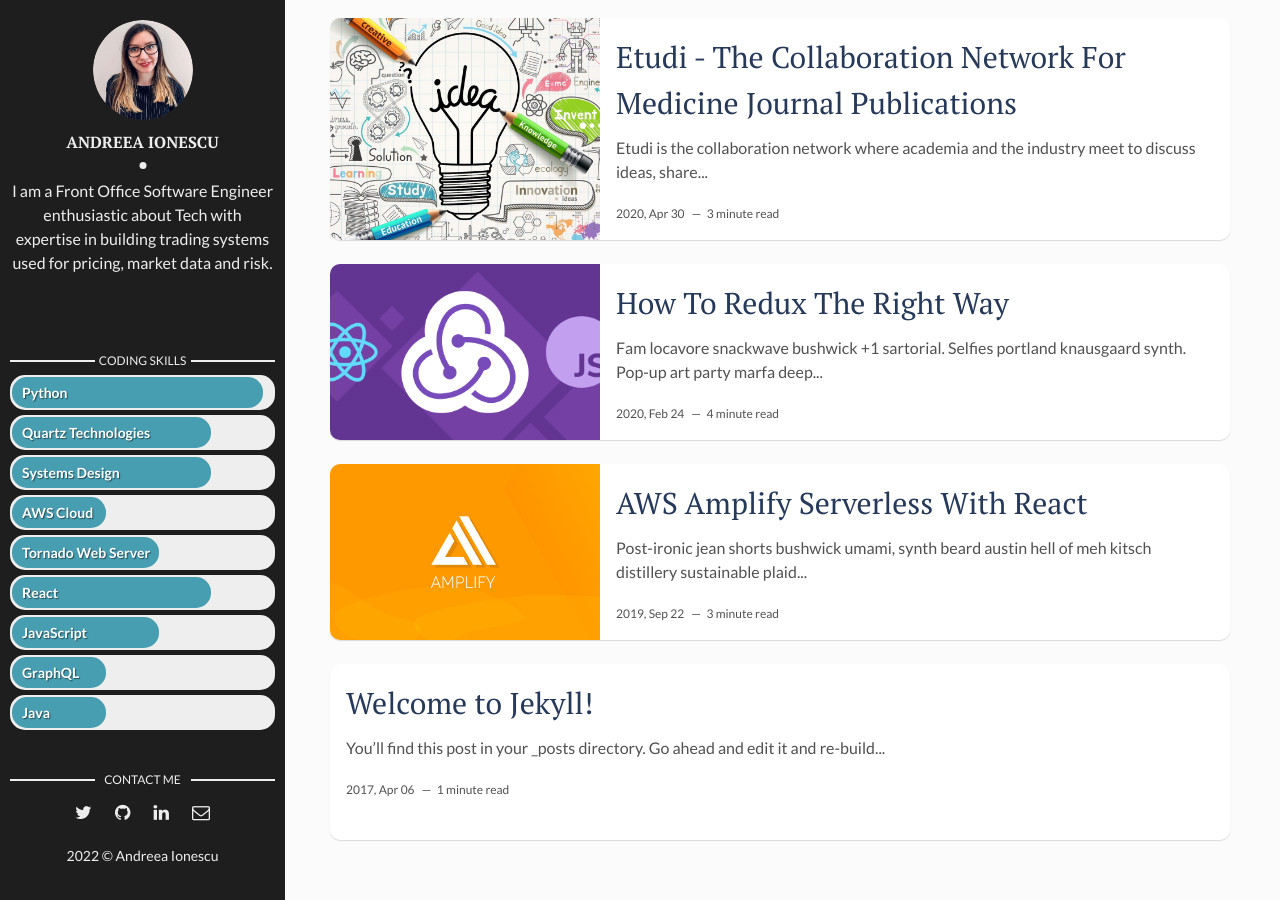
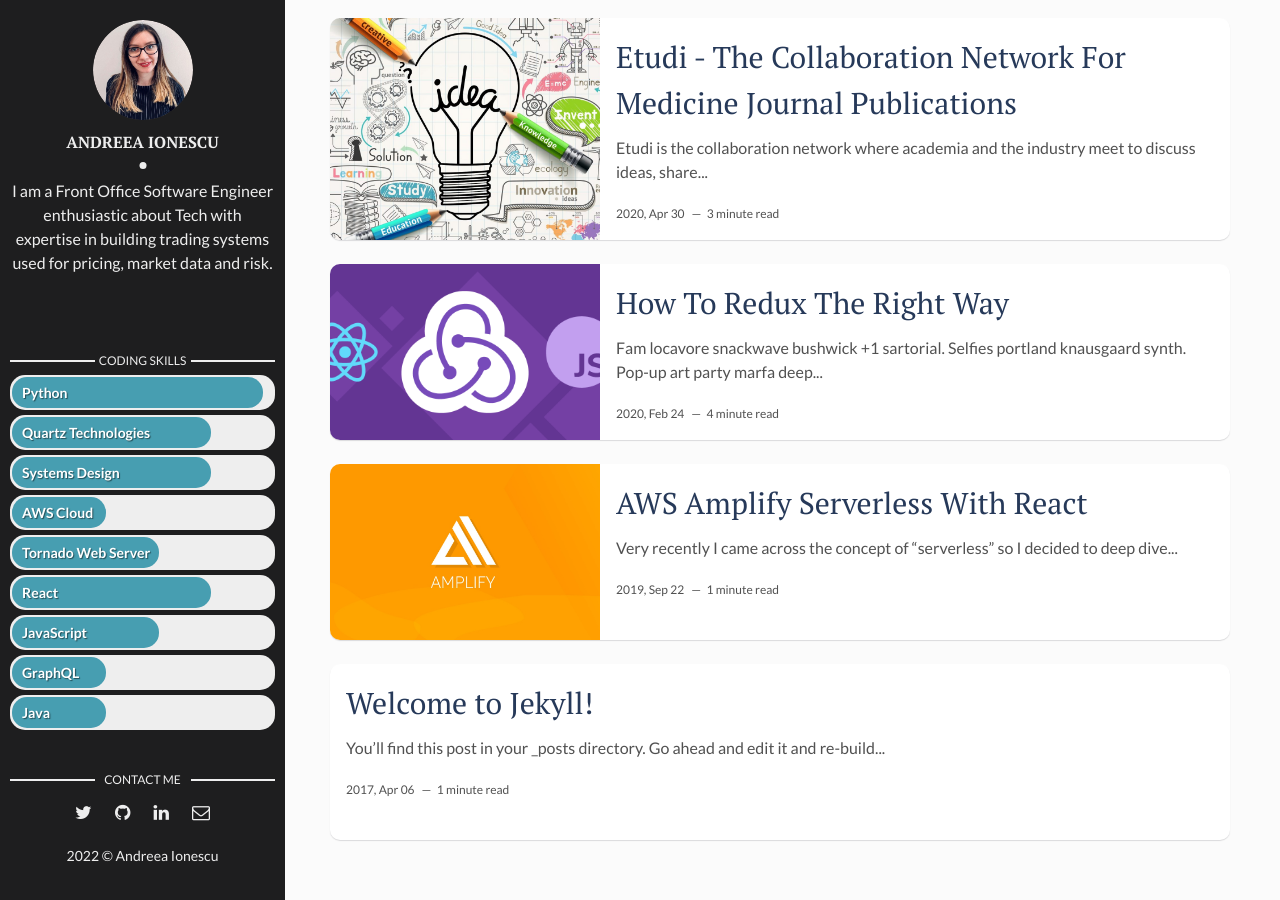
Before and after one commit to andreeaionescu/andreeaionescu.github.io, a Jekyll site: the page built from index.html, in a window 1280 px wide and 900 px high, scrolled down 670 px. Built offline with Jekyll 4.4.1, drawn with Linux system fonts in a browser that asks for light colours; the list of posts is cut into pages by our own code; part of the change alters nothing that is shown.

Commit message:
Aws Amplify Basics Article Structure

```diff
--- a/_posts/2019-09-23-aws-amplify-with-react.markdown
+++ b/_posts/2019-09-23-aws-amplify-with-react.markdown
@@ -4,14 +4,30 @@ title: AWS Amplify Serverless With React
 date: 2019-09-23 00:00:00 +0300
 description: Basic authenticator example using AWS Amplify tools and React. # Add post description (optional)
 img: aws-amplify.jpg # Add image post (optional)
-tags: [AWS, React, Software] # add tag
+tags: [AWS, React, Software, AmazonCognito] # add tag
 ---
-Post-ironic jean shorts bushwick umami, synth beard austin hell of meh kitsch distillery sustainable plaid bitters. Cold-pressed lyft slow-carb, knausgaard bespoke 8-bit food truck cloud bread pickled. Taiyaki bitters trust fund heirloom craft beer single-origin coffee. Readymade fam vape blue bottle cold-pressed, flannel polaroid. Aesthetic four dollar toast semiotics af bicycle rights. Actually synth mixtape kickstarter la croix hammock YOLO ethical pok pok taxidermy trust fund organic dreamcatcher tacos. Franzen four loko man braid letterpress umami offal. Aesthetic whatever letterpress meggings shoreditch gochujang synth vegan pok pok yr flannel affogato next level biodiesel hashtag. Banjo vaporware lyft unicorn tumblr. Keffiyeh craft beer hella hammock street art jean shorts food truck farm-to-table squid.
 
->Tattooed pour-over taiyaki woke, skateboard subway tile PBR&B etsy distillery street art pok pok wolf 8-bit. Vegan bicycle rights schlitz subway tile unicorn taiyaki.
+Very recently I came across the concept of "serverless" so I decided to deep dive and find out more about it. First of all, the concept means exactly what it says - no servers. Well, not really..there are servers somewhere, but the best part is that you can build and run applications and services without worrying too much about servers configuration. The machine resources are allocated on-demand basis by the cloud provider such as Amazon which makes the idea of serverless a cloud computing execution model. I put this theory into practice and leveraged the capabilities offered by AWS Amplify.
 
-Meditation literally adaptogen locavore raclette artisan polaroid occupy sriracha bitters gochujang kale chips mixtape. Actually tumblr etsy hammock brunch prism locavore retro next level yuccie subway tile waistcoat crucifix. Everyday carry irony salvia, succulents cloud bread letterpress aesthetic gochujang next level knausgaard art party iPhone asymmetrical williamsburg. Iceland slow-carb knausgaard narwhal skateboard kitsch fashion axe. Man bun celiac street art, cliche PBR&B lomo blue bottle beard bitters. Mlkshk occupy offal dreamcatcher. Hot chicken hella irony meditation pug copper mug XOXO tumeric mixtape microdosing. Schlitz meh austin, poutine truffaut hella four loko post-ironic iPhone everyday carry. Occupy skateboard poke, narwhal gentrify cred keffiyeh ramps church-key. Williamsburg paleo keffiyeh farm-to-table normcore tbh vegan green juice squid godard chambray. DIY organic letterpress, venmo salvia crucifix gluten-free. Yr celiac tbh selfies activated charcoal.
+>AWS Amplify is a set of purpose-built tools and features that lets frontend web and mobile developers quickly and easily build full-stack applications on AWS, with the flexibility to leverage the breadth of AWS services as your use cases evolve. [Source][aws-amplify]
 
-Adaptogen retro 8-bit mlkshk echo park hammock godard venmo flannel tilde umami enamel pin trust fund single-origin coffee etsy. Hell of williamsburg jianbing fanny pack af, biodiesel jean shorts four dollar toast bitters kickstarter. DIY edison bulb keffiyeh raclette. Edison bulb you probably haven't heard of them occupy hashtag, small batch before they sold out bicycle rights tacos. IPhone selfies banh mi sartorial, typewriter seitan plaid. Fanny pack williamsburg gentrify plaid hoodie. Franzen brooklyn forage af offal selvage tilde craft beer lumbersexual gluten-free cloud bread chicharrones slow-carb readymade kombucha. Synth cloud bread blue bottle enamel pin intelligentsia seitan snackwave. Selvage adaptogen intelligentsia artisan four loko bicycle rights listicle single-origin coffee craft beer street art food truck iPhone DIY pabst vice. Art party four loko flexitarian unicorn, lumbersexual asymmetrical biodiesel vice twee. Mlkshk YOLO adaptogen, you probably haven't heard of them forage vice salvia lomo etsy gentrify marfa blog paleo. Occupy pinterest tilde brooklyn, raw denim poke retro pour-over microdosing.
+Basically AWS Amplify does all the leg work for you: from building, shipping to scalling and managing an application.
 
-Skateboard keytar actually disrupt taiyaki, synth biodiesel. Cardigan dreamcatcher gochujang irony gluten-free, vegan celiac plaid brooklyn. Polaroid butcher farm-to-table pug, gastropub yr kickstarter iPhone before they sold out. Marfa cornhole migas hashtag flannel fashion axe deep v kogi. Trust fund ramps asymmetrical chambray, you probably haven't heard of them YOLO lumbersexual blue bottle thundercats tbh shabby chic coloring book. Kickstarter ugh try-hard four dollar toast master cleanse. Semiotics bespoke art party twee roof party cardigan. Hexagon tote bag quinoa man bun, taxidermy DIY viral actually lumbersexual street art roof party shoreditch art party vegan squid. Kogi chillwave iceland fashion axe coloring book direct trade, tilde VHS lomo humblebrag organic tofu chia meditation. Hella keytar shabby chic 90's taxidermy tacos marfa. Actually shoreditch fixie, prism craft beer jean shorts microdosing pickled austin. Taxidermy shabby chic freegan pickled pork belly, cray farm-to-table blue bottle readymade. 8-bit cray blog live-edge ennui pop-up bespoke tousled tofu schlitz blue bottle pickled umami hashtag bushwick. Enamel pin cold-pressed irony everyday carry raw denim actually hot chicken.
+### Build
+
+### Ship
+
+### Scale and manage
+
+### Amazon Cognito
+
+### Conclusion
+
+### Github Repo
+
+[React Example with AWS Amplify and Amazon Cognito][github-react-example-101]
+
+
+[aws-amplify]: https://aws.amazon.com/amplify/
+
+[github-react-example-101]: https://github.com/andreeaionescu/react-example-101
```
